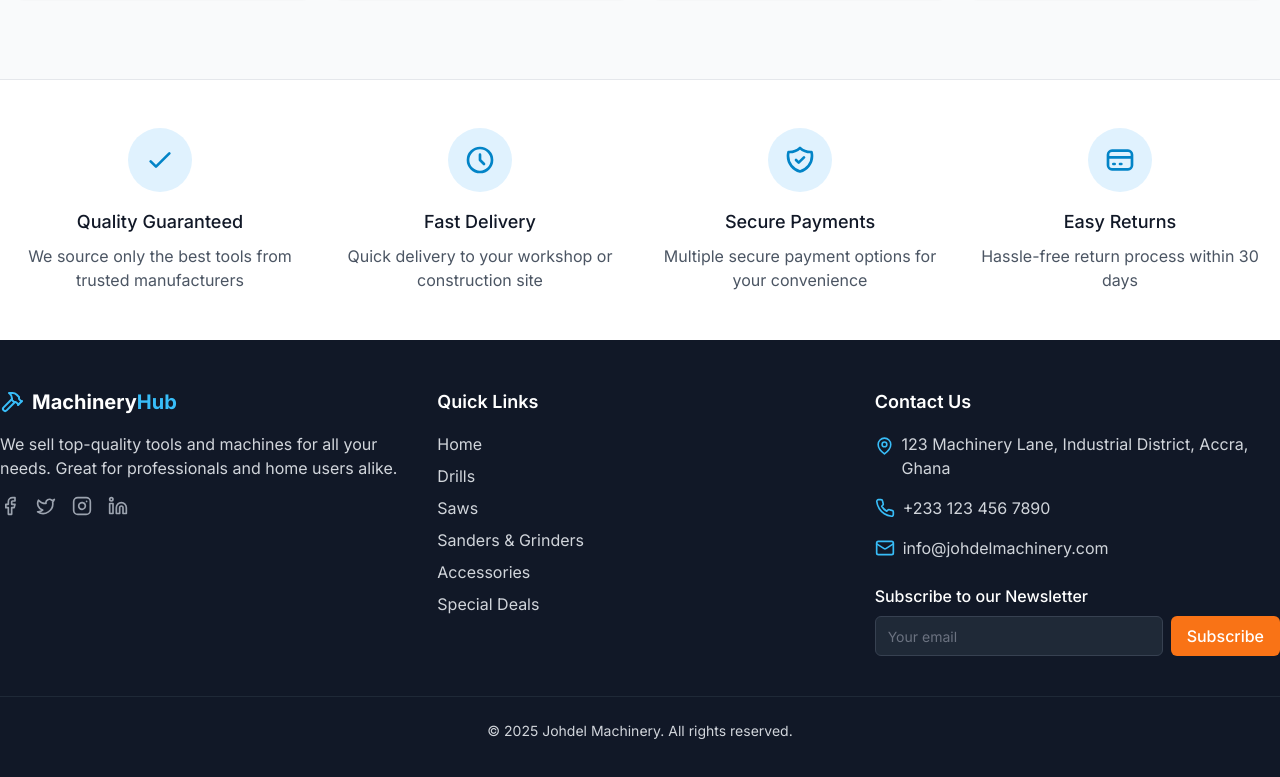
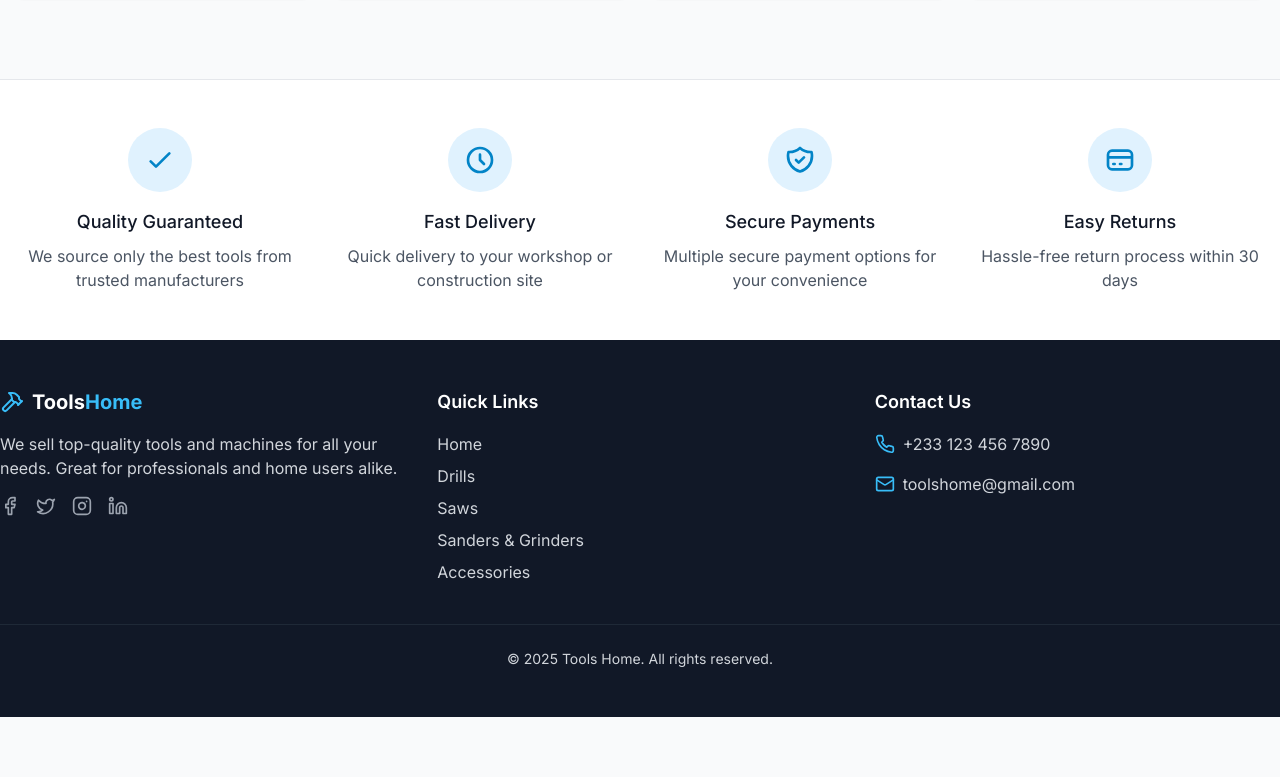
Before and after one commit to enockarthur298/johdel-machinery-frontend, a React (Vite) app: page / in a window 1280 px wide. Shown: the part 2189-2966 px from the top of the page. After the commit the page ends 2906 px from the top, so only its background shows below. Built offline with nearby package versions, Linux system fonts and the light colour scheme.

Commit message:
Update Footer.tsx

```diff
--- a/src/components/layout/Footer.tsx
+++ b/src/components/layout/Footer.tsx
@@ -11,7 +11,7 @@ const Footer: React.FC = () => {
           <div>
             <div className="flex items-center mb-4">
               <Hammer size={24} className="text-primary-400 mr-2" />
-              <span className="text-xl font-bold text-white">Machinery<span className="text-primary-400">Hub</span></span>
+              <span className="text-xl font-bold text-white">Tools<span className="text-primary-400">Home</span></span>
             </div>
             <p className="mb-4">
               We sell top-quality tools and machines for all your needs.
@@ -62,11 +62,7 @@ const Footer: React.FC = () => {
                   Accessories
                 </Link>
               </li>
-              <li>
-                <Link to="/deals" className="hover:text-primary-400 transition-colors">
-                  Special Deals
-                </Link>
-              </li>
+
             </ul>
           </div>
 
@@ -76,39 +72,23 @@ const Footer: React.FC = () => {
           <div>
             <h3 className="text-lg font-semibold mb-4 text-white">Contact Us</h3>
             <ul className="space-y-4">
-              <li className="flex items-start">
-                <MapPin size={20} className="mr-2 mt-1 text-primary-400" />
-                <span>123 Machinery Lane, Industrial District, Accra, Ghana</span>
-              </li>
+
               <li className="flex items-center">
                 <Phone size={20} className="mr-2 text-primary-400" />
                 <span>+233 123 456 7890</span>
               </li>
               <li className="flex items-center">
                 <Mail size={20} className="mr-2 text-primary-400" />
-                <span>info@johdelmachinery.com</span>
+                <span>toolshome@gmail.com</span>
               </li>
             </ul>
 
-            {/* Newsletter Signup */}
-            <div className="mt-6">
-              <h4 className="font-medium mb-2 text-white">Subscribe to our Newsletter</h4>
-              <form className="flex">
-                <input
-                  type="email"
-                  placeholder="Your email"
-                  className="input bg-gray-800 border-gray-700 text-white w-full"
-                />
-                <button type="submit" className="btn-secondary ml-2">
-                  Subscribe
-                </button>
-              </form>
-            </div>
+
           </div>
         </div>
 
         <div className="border-t border-gray-800 mt-10 pt-6 text-center text-sm">
-          <p>&copy; {new Date().getFullYear()} Johdel Machinery. All rights reserved.</p>
+          <p>&copy; {new Date().getFullYear()} Tools Home. All rights reserved.</p>
         </div>
       </div>
     </footer>
```
